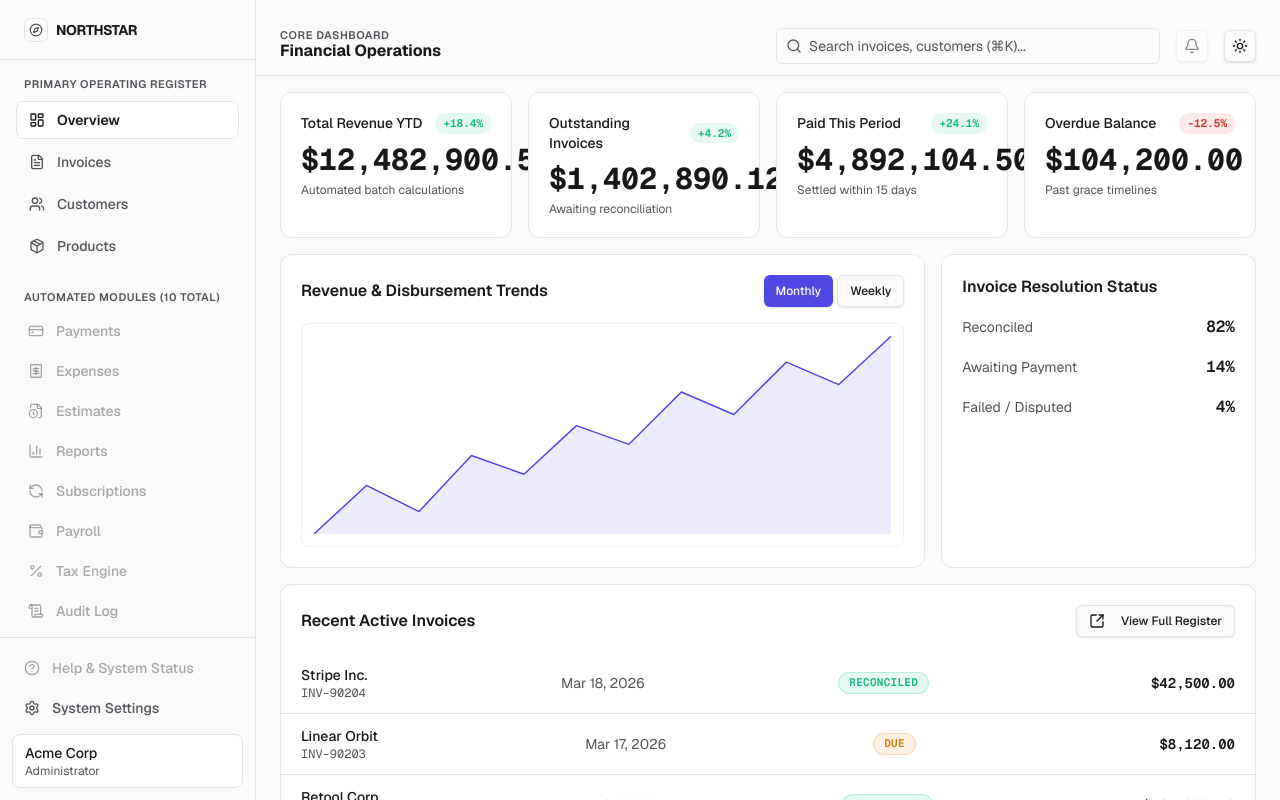
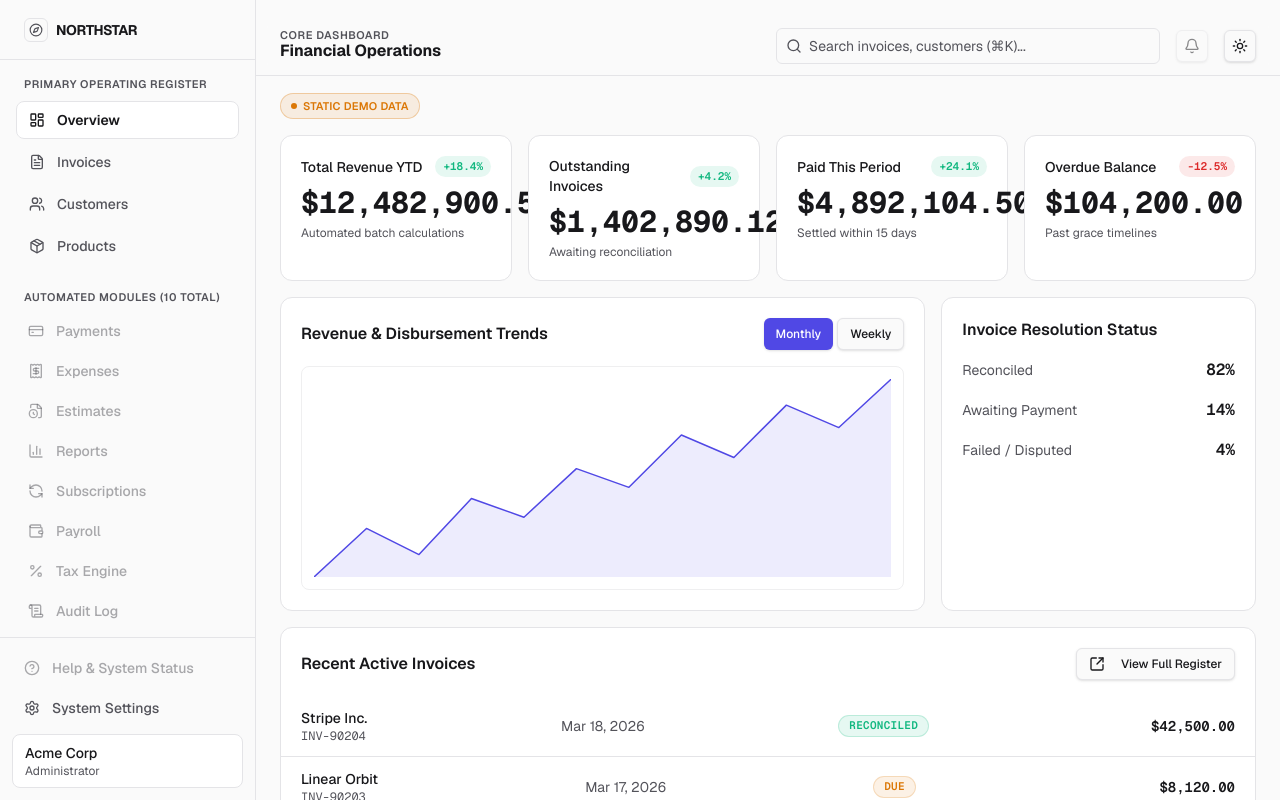
Before and after one commit to CodesWithAnkit/invoice, a Next.js app: page /dashboard/overview in a window 1280 px wide. Shown: the top 800 px of the page. Built offline with nearby package versions, Linux system fonts and the light colour scheme.

Commit message:
feat: add DummyDataBadge component and integrate into static dashboard pages

```diff
--- a/src/app/dashboard/customers/[id]/page.tsx
+++ b/src/app/dashboard/customers/[id]/page.tsx
@@ -12,6 +12,7 @@ import {
   TableRow,
 } from "@/components/ui/table";
 import { StatusBadge } from "@/components/ui/status-badge";
+import { DummyDataBadge } from "@/components/ui/dummy-data-badge";
 import { mockCustomers } from "@/lib/mockData";
 
 // Static/mock detail view — see context/redesign_implementation_plan.md Phase 5.
@@ -40,6 +41,8 @@ export default function CustomerDetailPage() {
         <ArrowLeft className="w-4 h-4 mr-2" />
         Back to Customers
       </Link>
+
+      <DummyDataBadge className="mb-4" />
 
       <div className="grid grid-cols-1 xl:grid-cols-3 gap-4">
         <div className="space-y-4">
--- a/src/app/dashboard/overview/page.tsx
+++ b/src/app/dashboard/overview/page.tsx
@@ -7,6 +7,7 @@ import { KpiCard } from "@/components/dashboard/KpiCard";
 import { SparklineChart } from "@/components/dashboard/SparklineChart";
 import { StatusBadge } from "@/components/ui/status-badge";
 import { Button } from "@/components/ui/button";
+import { DummyDataBadge } from "@/components/ui/dummy-data-badge";
 import { mockRecentInvoices, mockRevenueTrend } from "@/lib/mockData";
 
 // NOTE: this entire page is static/mock data — there is no backend for
@@ -26,6 +27,8 @@ export default function OverviewPage() {
 
   return (
     <div className="w-full space-y-4">
+      <DummyDataBadge />
+
       <div className="grid grid-cols-1 sm:grid-cols-2 xl:grid-cols-4 gap-4">
         {kpis.map((kpi) => (
           <KpiCard key={kpi.label} {...kpi} />
--- /dev/null
+++ b/src/components/ui/dummy-data-badge.tsx
@@ -0,0 +1,17 @@
+import { cn } from "@/lib/utils";
+
+// Visible marker for pages/widgets that still render static/mock data with
+// no backend behind them yet — see context/redesign_implementation_plan.md.
+export function DummyDataBadge({ className }: { className?: string }) {
+  return (
+    <span
+      className={cn(
+        "inline-flex items-center gap-1.5 rounded-full border border-warning/30 bg-warning/10 px-2.5 py-1 text-[11px] font-semibold uppercase tracking-wide text-warning",
+        className
+      )}
+    >
+      <span className="h-1.5 w-1.5 rounded-full bg-warning" />
+      Static Demo Data
+    </span>
+  );
+}
```
